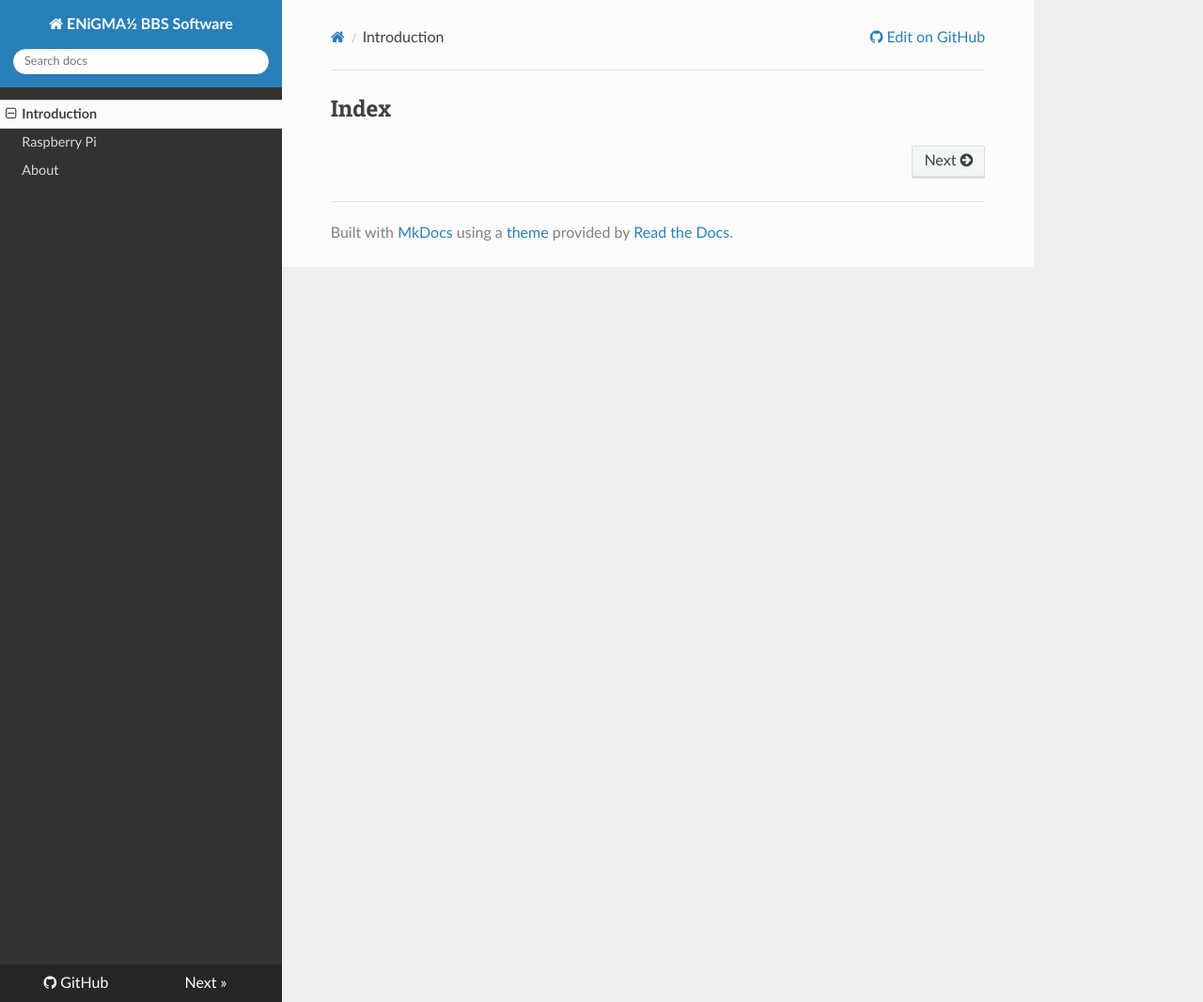
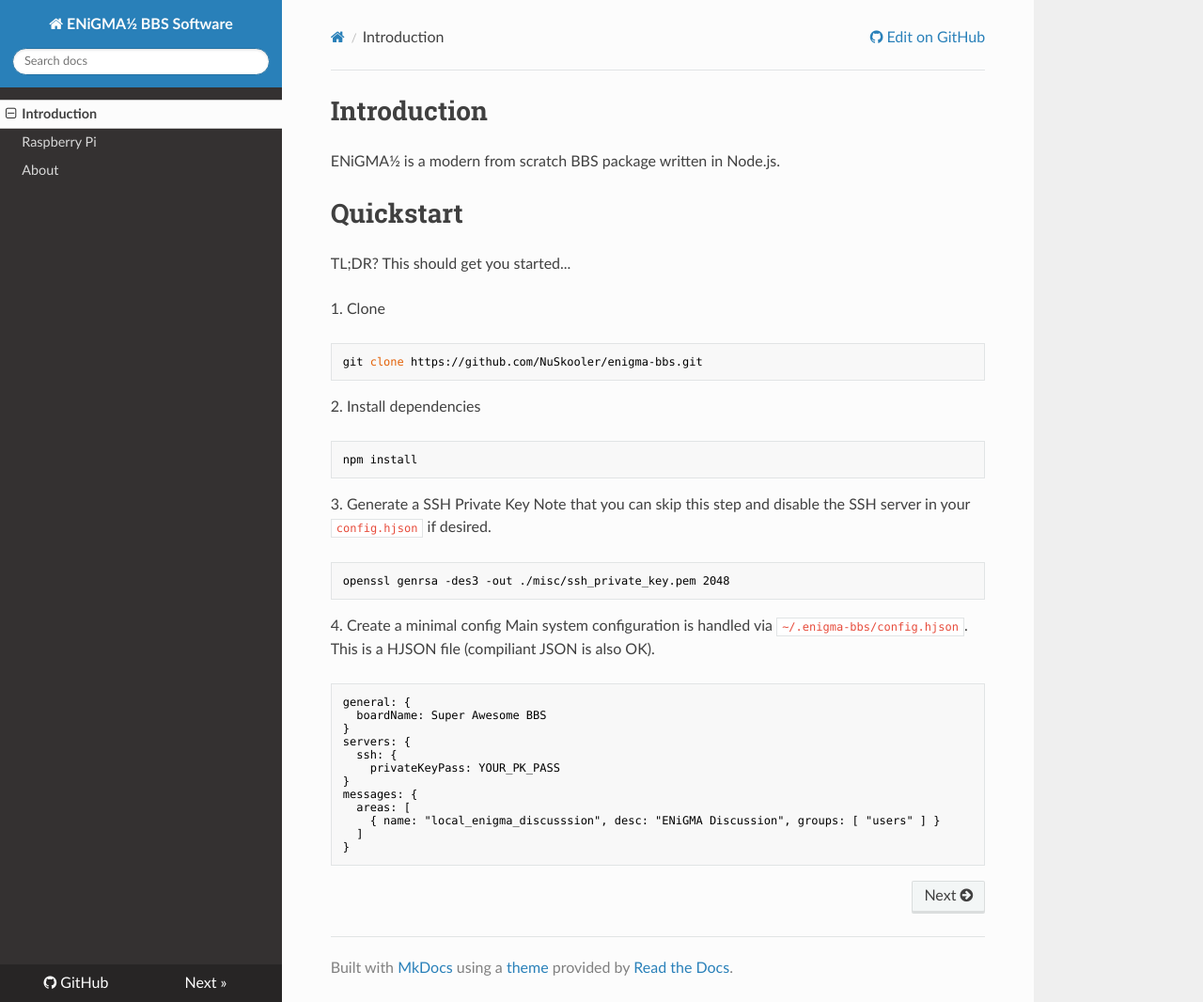
Before and after one commit to NuSkooler/enigma-bbs, an MkDocs documentation site: the page built from docs/index.md, in a window 1280 px wide and 1066 px high. Shown: the whole window at 94% size. Built offline with MkDocs 1.6.1, drawn with Linux system fonts in a browser that asks for light colours; nearby versions of some CDN libraries; old or Windows-style settings are respelled for this version of MkDocs.

Commit message:
* Very minor update to docs

````diff
--- a/docs/index.md
+++ b/docs/index.md
@@ -1 +1,40 @@
-## Index
+# Introduction
+ENiGMA½ is a modern from scratch BBS package written in Node.js.
+
+# Quickstart
+TL;DR? This should get you started...
+
+1\. Clone
+```bash
+git clone https://github.com/NuSkooler/enigma-bbs.git
+```
+
+2\. Install dependencies
+```bash
+npm install
+```
+
+3\. Generate a SSH Private Key
+Note that you can skip this step and disable the SSH server in your `config.hjson` if desired.
+
+```bash
+openssl genrsa -des3 -out ./misc/ssh_private_key.pem 2048
+```
+
+4\. Create a minimal config
+Main system configuration is handled via `~/.enigma-bbs/config.hjson`. This is a HJSON file (compiliant JSON is also OK).
+
+```hjson
+general: {
+  boardName: Super Awesome BBS
+}
+servers: {
+  ssh: {
+    privateKeyPass: YOUR_PK_PASS
+}
+messages: {
+  areas: [
+    { name: "local_enigma_discusssion", desc: "ENiGMA Discussion", groups: [ "users" ] }
+  ]
+}
+```
````
